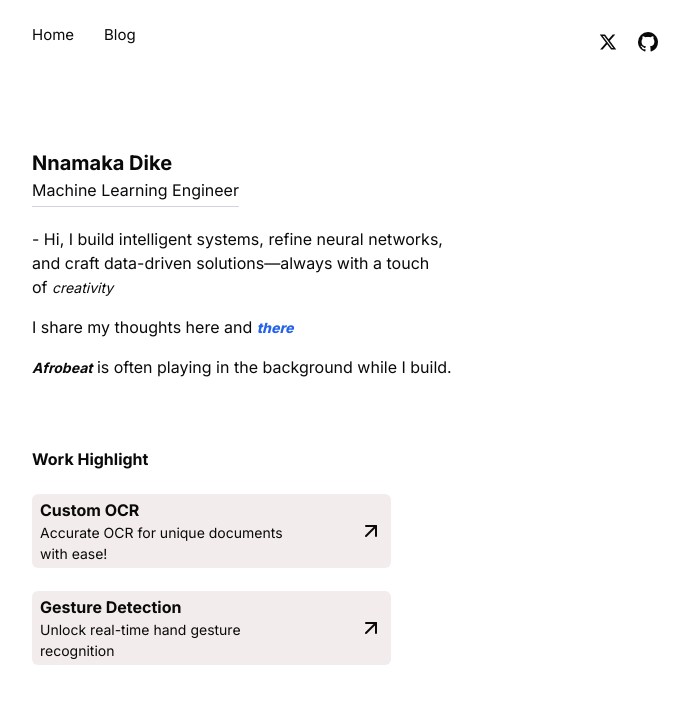
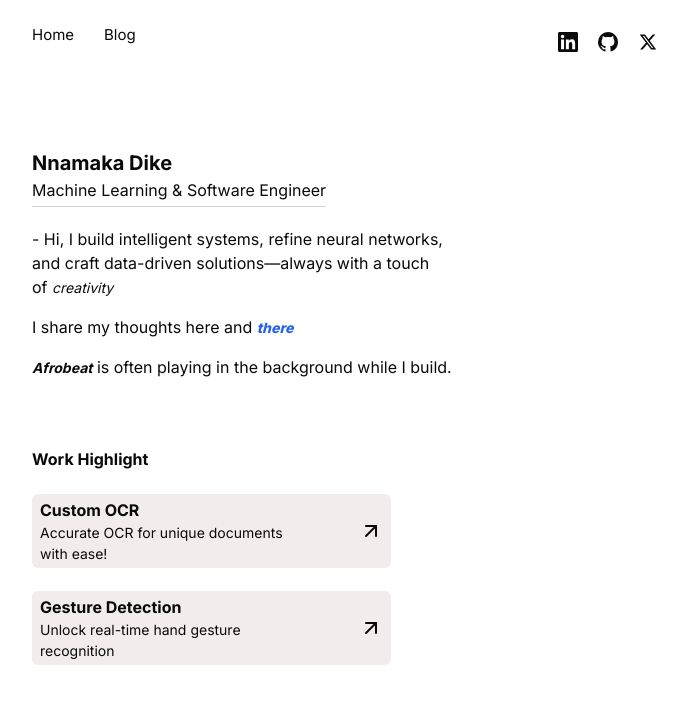
Before and after one commit to Nnamaka/site, a Next.js app: page / in a window 1280 px wide. Shown: the top 704 px of the page, without its empty margins (295-984 px from the left). Built offline with nearby package versions, Linux system fonts and the light colour scheme.

Commit message:
added software engineer to designation and applied link to linkedin page

```diff
--- a/app/components/NavBar.tsx
+++ b/app/components/NavBar.tsx
@@ -20,14 +20,14 @@ export default function NavBar() {
         </div>
 
         <div className="Icons flex space-x-5 items-center">
+          <Link href={'https://www.linkedin.com/in/dike-nnamaka/'} target="_blank" rel="noopener noreferrer">
+            <LinkedinIcon className="w-5 h-9" />
+          </Link>
+          <Link href={'https://github.com/Nnamaka'} target="_blank" rel="noopener noreferrer">
+            <GithubIcon className="w-5 h-9" />
+          </Link>
           <Link href={`https://twitter.com/DNnamaka`} target="_blank" rel="noopener noreferrer">
             <TwitterIcon className="w-5 h-9" />
-          </Link>
-          {/* <Link href={'https://www.linkedin.com/in/dike-nnamaka/'} target="_blank" rel="noopener noreferrer">
-            <LinkedinIcon className="w-5 h-9" />
-          </Link> */}
-          <Link href={'https://github.com/Nnamaka'} target="_blank" rel="noopener noreferrer">
-            <GithubIcon className="w-5 h-9" />
           </Link>
         </div>
       </div>
--- a/app/page.tsx
+++ b/app/page.tsx
@@ -15,7 +15,7 @@ export default function Home() {
     <main>
       <div className="mt-8">
         <p className="text-[20px] font-bold pt-8">Nnamaka Dike</p>
-        <p className="mb-2 border-b border-gray-300 pb-1 inline-block">Machine Learning Engineer</p>
+        <p className="mb-2 border-b border-gray-300 pb-1 inline-block">Machine Learning &amp; Software Engineer</p>
 
         <p className="mt-3 w-[320px] sm:w-[414px] text-[16px]">
           - Hi, I build intelligent systems, refine neural networks, and craft data-driven solutions—always with a touch of {"  "}
```
